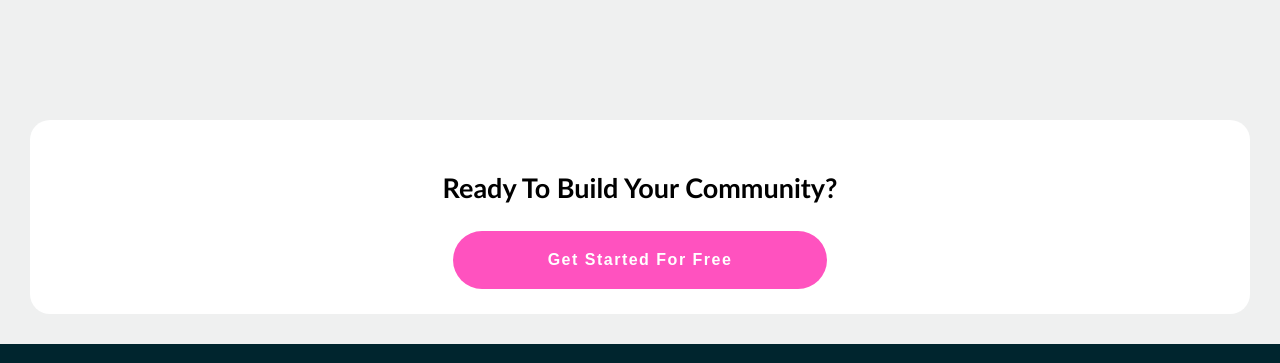
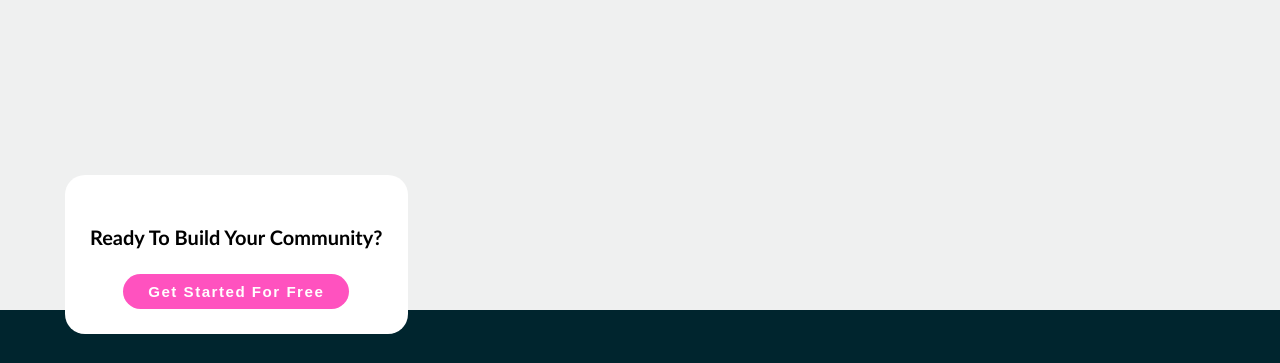
Before and after one commit to Kaleem-abdull/huudle-landing, a plain HTML site: page index.html in a window 1280 px wide. Shown: the part 5010-5373 px from the top of the page. Drawn offline with Linux system fonts and the light colour scheme.

Commit message:
overlapping

```diff
--- a/index.html
+++ b/index.html
@@ -59,11 +59,13 @@
           users can start chatting immediately.
         </p>
       </article>
+    </main>
+    <div class="over">
       <article class="overlap tp">
         <h2>Ready To Build Your Community?</h2>
         <button><a href="#"> Get Started For Free</a></button>
       </article>
-    </main>
+    </div>
 
     <footer>
       <div class="left">
--- a/styles.css
+++ b/styles.css
@@ -109,6 +109,29 @@ figcaption {
   padding-left: 60px;
   padding-right: 60px;
 }
+main {
+  z-index: 1;
+  margin-bottom: 270px;
+}
+.over {
+  padding: 35px;
+}
+.overlap {
+  position: absolute;
+  z-index: 1;
+  margin-top: -100px;
+}
+.overlap h2 {
+  font-size: 20px;
+}
+.overlap button {
+  font-size: 0.7em;
+  padding: 9px 25px;
+}
+footer {
+  padding-top: 100px;
+  z-index: 1;
+}
 footer ul {
   list-style-type: none;
 }
```
Also changed, not shown: images/huddlemobile.png (added).
